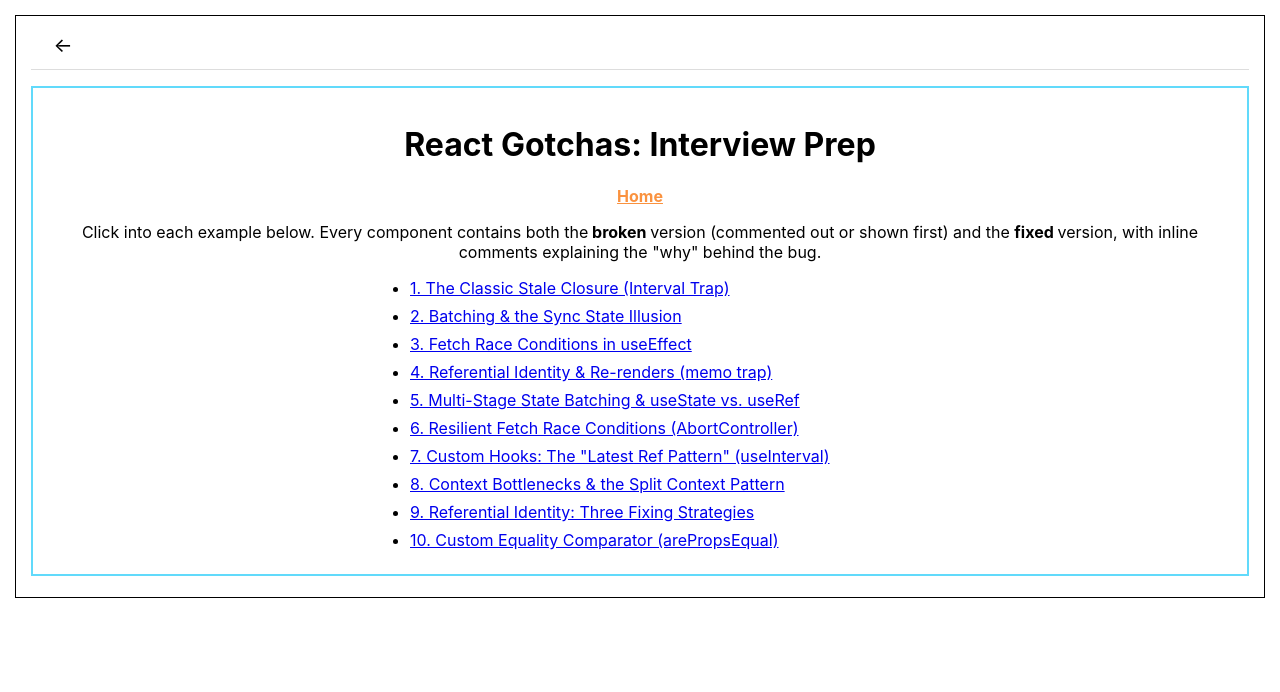
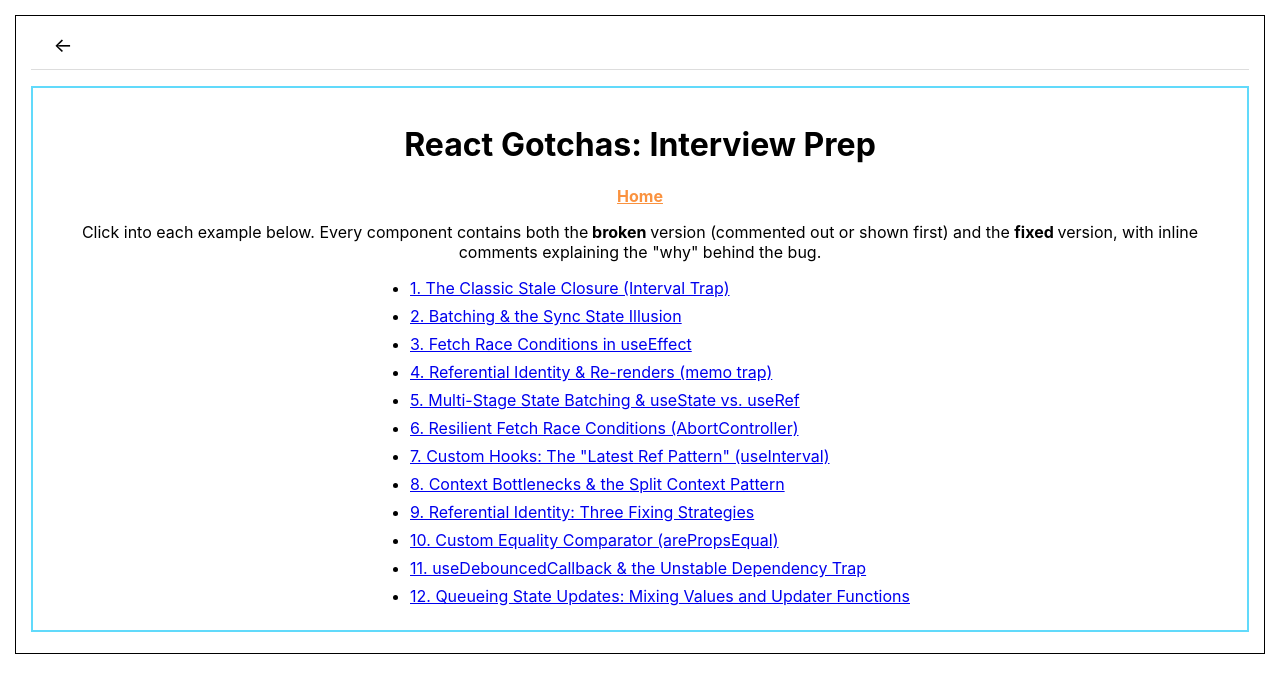
Before and after one commit to IdanArgaman/Utilizing_React, a React (Vite) app: page /react-gotchas in a window 1280 px wide. Shown: the top 692 px of the page. Built offline with nearby package versions, Linux system fonts and the light colour scheme.

Commit message:
Add useDebounceHook and QueueingStateUpdates components to examples list

```diff
--- a/src/react-gotchas/App.jsx
+++ b/src/react-gotchas/App.jsx
@@ -19,6 +19,8 @@ import UseIntervalHook from './containers/UseIntervalHook/UseIntervalHook';
 import SplitContext from './containers/SplitContext/SplitContext';
 import MemoStrategies from './containers/MemoStrategies/MemoStrategies';
 import CustomComparator from './containers/CustomComparator/CustomComparator';
+import UseDebounceHook from './containers/UseDebounceHook/UseDebounceHook';
+import QueueingStateUpdates from './containers/QueueingStateUpdates/QueueingStateUpdates';
 
 // List of every "gotcha" example. Both the nav list on the Home page and the
 // <Route> table below are generated from this single array, so adding a new
@@ -74,6 +76,16 @@ export const examples = [
     label: '10. Custom Equality Comparator (arePropsEqual)',
     component: CustomComparator,
   },
+  {
+    path: '/react-gotchas/use-debounce-hook',
+    label: '11. useDebouncedCallback & the Unstable Dependency Trap',
+    component: UseDebounceHook,
+  },
+  {
+    path: '/react-gotchas/queueing-state-updates',
+    label: '12. Queueing State Updates: Mixing Values and Updater Functions',
+    component: QueueingStateUpdates,
+  },
 ];
 
 function ReactGotchasApp() {
```
